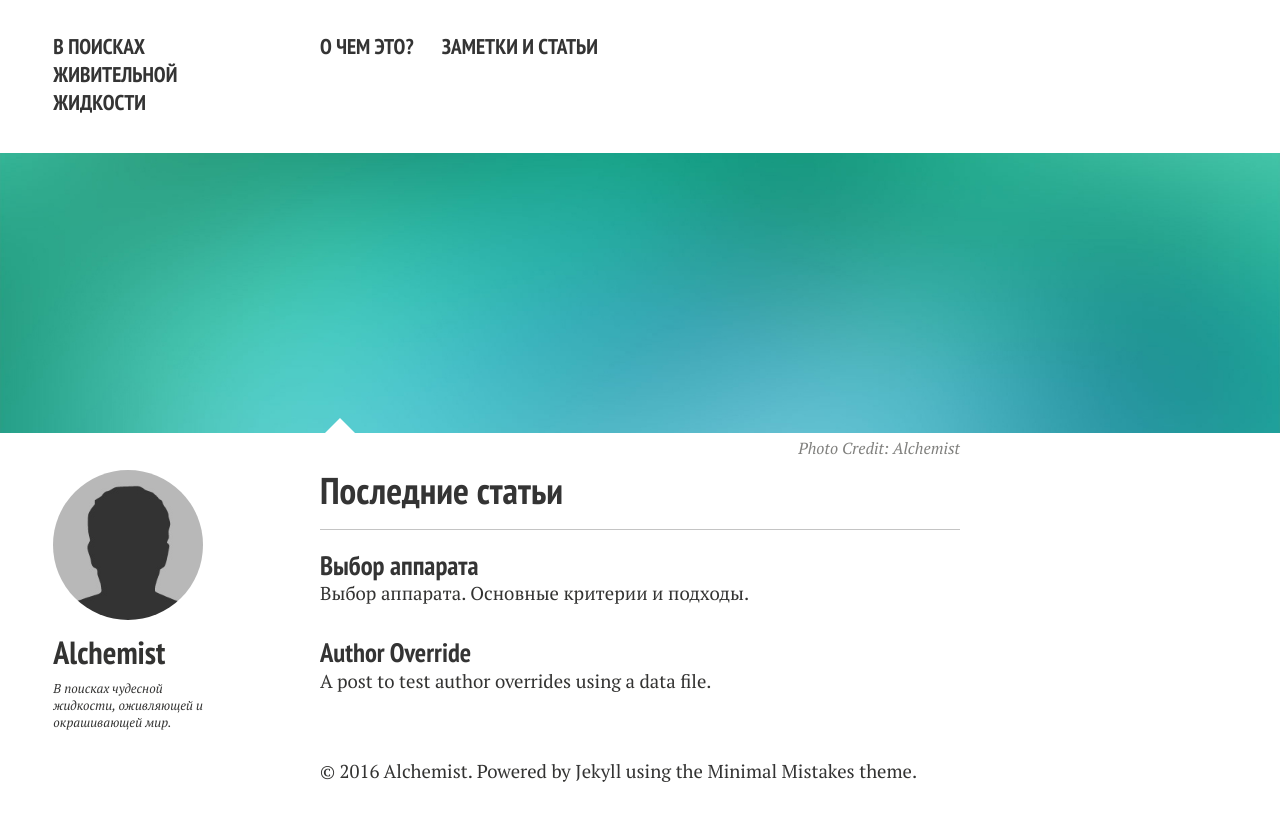
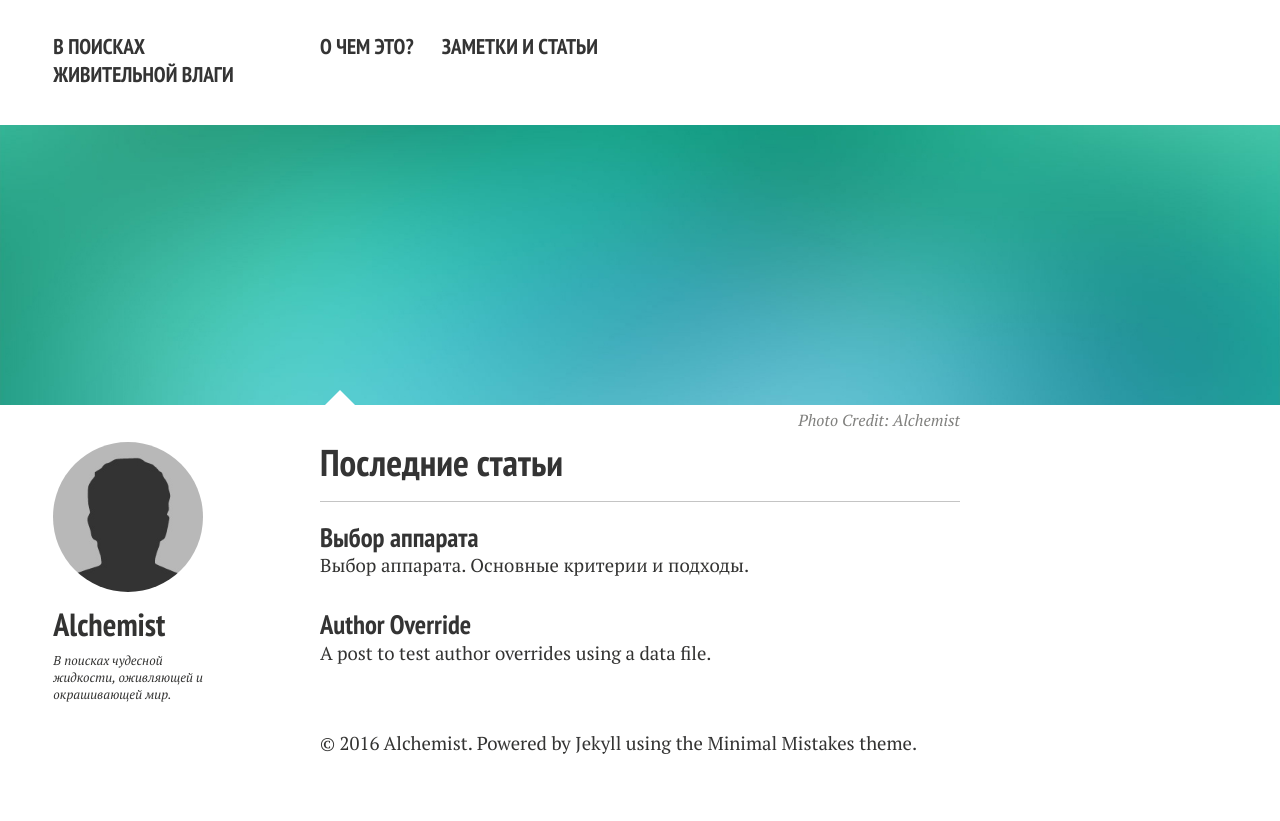
Before and after one commit to abushmelev/sam, a Jekyll site: the page built from index.md, in a window 1280 px wide. Shown: the top 821 px of the page. Built offline with Jekyll 4.4.1, drawn with Linux system fonts in a browser that asks for light colours; nearby versions of some CDN libraries.

Commit message:
title chenged

```diff
--- a/_config.yml
+++ b/_config.yml
@@ -1,6 +1,6 @@
 # Site wide configuration
 
-title:            В поисках живительной жидкости
+title:            В поисках живительной влаги
 locale:           ru_RU
 url:
 
```
